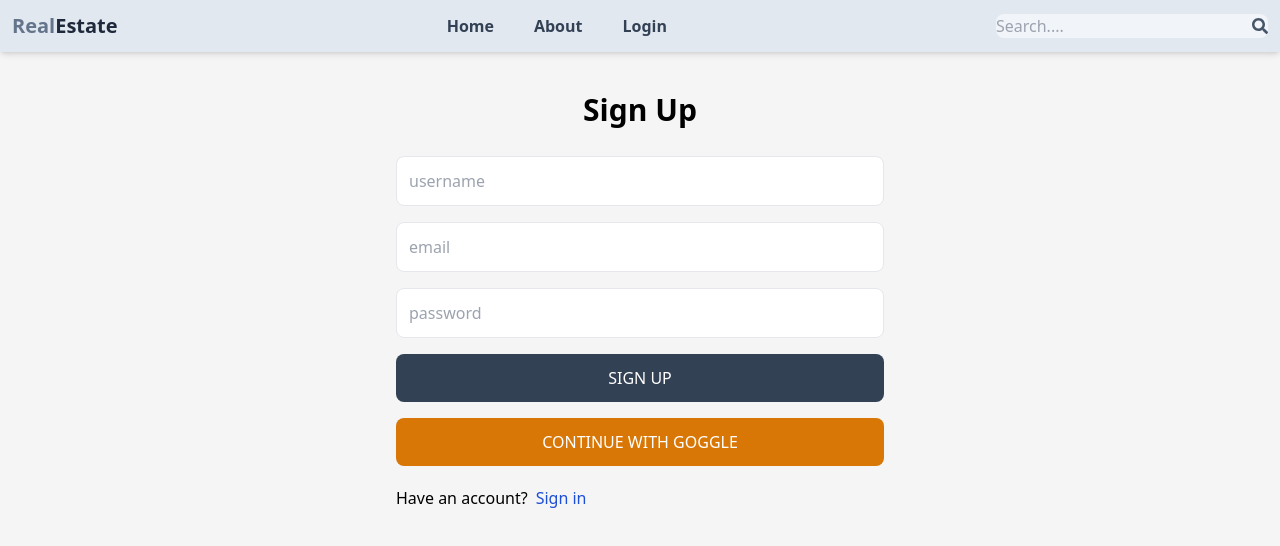
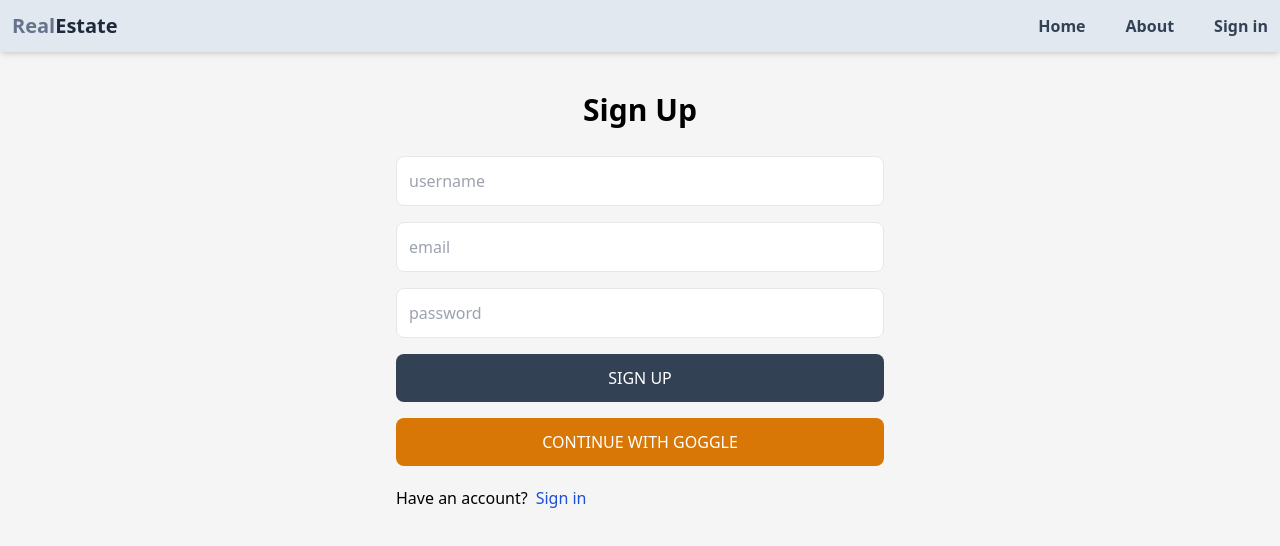
Before and after one commit to naisargi17/realestate-frontend, a React (Vite) app: page /signup in a window 1280 px wide. Shown: the top 546 px of the page. Built offline with nearby package versions, Linux system fonts and the light colour scheme.

Commit message:
update the header and private profile page

```diff
--- a/src/App.jsx
+++ b/src/App.jsx
@@ -6,7 +6,7 @@
 import Login from "./pages/login";
 import SignOut from "./pages/Signup";
 import Header from "./components/Header";
-
+import PrivateRoute from "./components/PrivateRoute";
 export default function App(){
   return(
    <BrowserRouter>
@@ -17,6 +17,9 @@
     <Route path ="/profile" element={<Profile/>}/>
     <Route path ="/login" element={<Login/>}/>
     <Route path ="/signup" element={<SignOut/>}/>
+    <Route element={<PrivateRoute />}>
+          <Route path='/profile' element={<Profile />} />
+        </Route>
 
 
 
--- a/src/components/Header.jsx
+++ b/src/components/Header.jsx
@@ -1,7 +1,9 @@
 import React from "react";
 import { FaSearch } from "react-icons/fa";
 import { Link } from "react-router-dom";
+import { useSelector } from "react-redux";
 export default function Header() {
+  const { currentUser } = useSelector((state) => state.user);
   return (
     <header className="bg-slate-200 shadow-md">
       <div className="flex justify-between items-center w-6xl mx-auto p-3 ">
@@ -10,20 +12,25 @@
           <span className=" text-slate-800">Estate</span>
         </h1>
         <ul className="flex gap-4 sm:gap-10 font-bold">
-            <Link to={'/'}><li className="  text-slate-700">Home</li></Link>
-            <Link to={'/about'}><li className="text-slate-700">About</li></Link>
-            <Link to={'/login'}> <li className="text-slate-700">Login</li></Link>
+          <Link to={"/"}>
+            <li className="  text-slate-700">Home</li>
+          </Link>
+          <Link to={"/about"}>
+            <li className="text-slate-700">About</li>
+          </Link>
+          <Link to='/profile'>
+            {currentUser ? (
+              <img
+                className='rounded-full h-7 w-7 object-cover'
+                src={currentUser.avatar}
+                alt='profile'
+              />
+            ) : (
+              <li className=' text-slate-700 hover:underline'> Sign in</li>
+            )}
+          </Link>
+        </ul>
 
-
-        </ul>
-        <form className="flex items-center bg-slate-100 p=3 rounded-lg">
-          <input
-            type="text"
-            placeholder="Search...."
-            className="bg-transparent focus:outline-none w-24 sm:w-64 "
-          />
-          <FaSearch className="text-slate-600" />
-        </form>
       </div>
     </header>
   );
--- /dev/null
+++ b/src/components/PrivateRoute.jsx
@@ -0,0 +1,7 @@
+import React from 'react'
+import { useSelector } from 'react-redux'
+import { Outlet, Navigate } from 'react-router-dom';
+export default function PrivateRoute() {
+    const {currentUser} = useSelector((state) => state.user)
+  return  currentUser ? <Outlet /> : <Navigate to='/login' />;
+}
```
